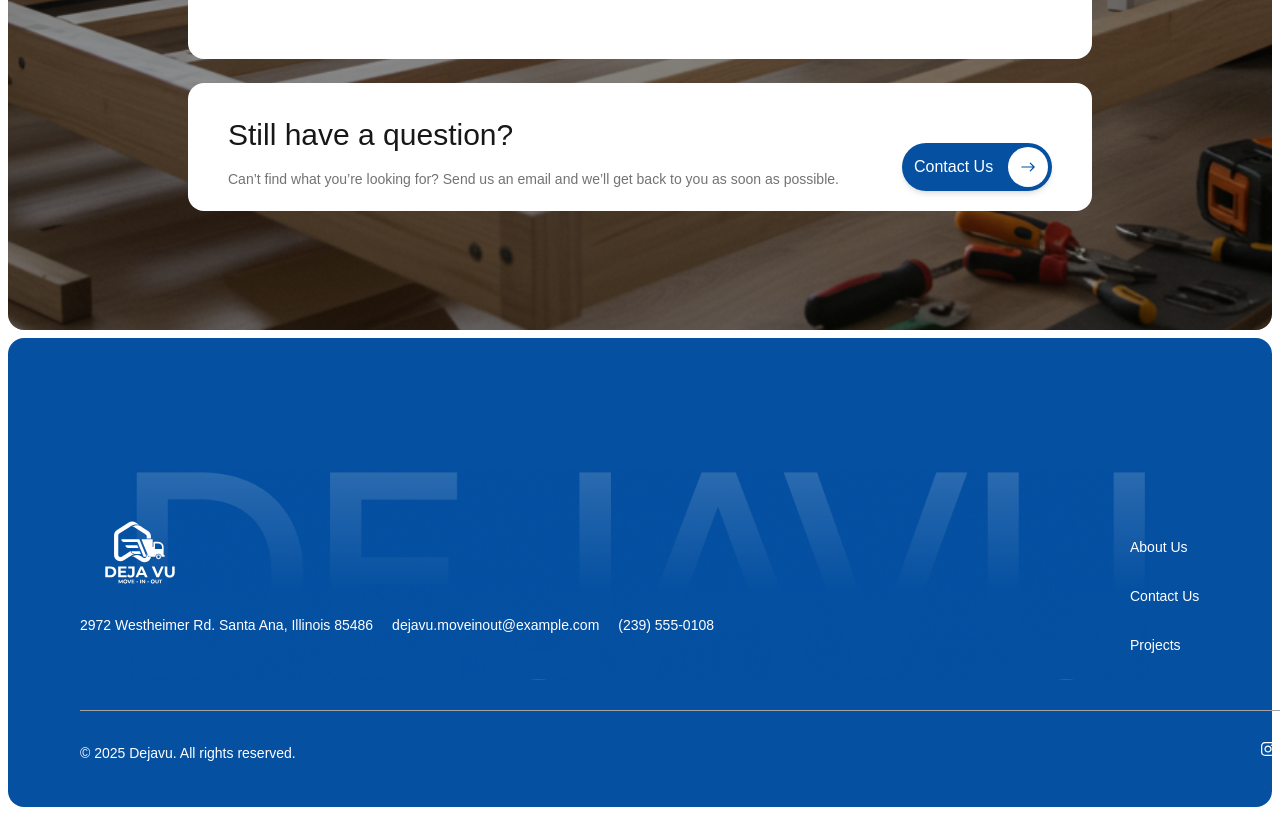
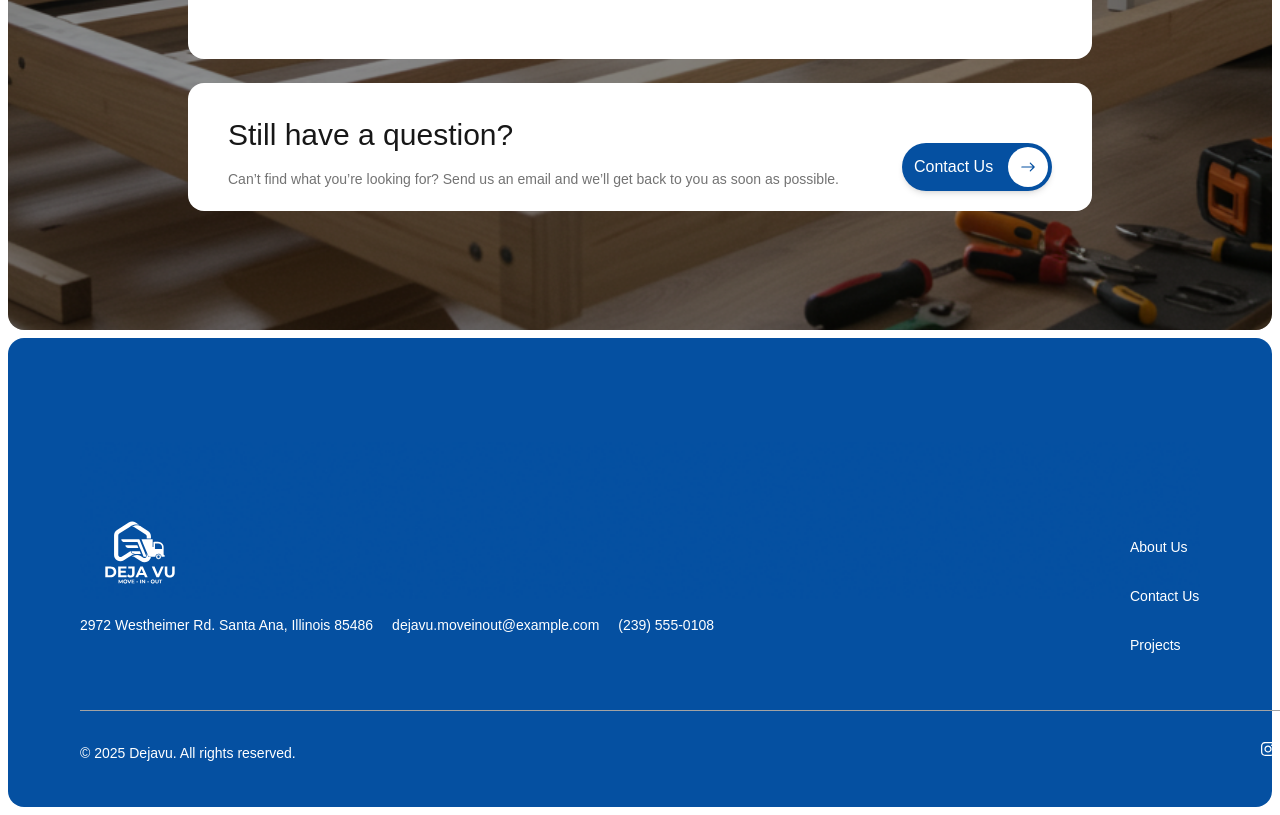
Before and after one commit to S0liddreams/dejavu-website, a Next.js app: page / in a window 1280 px wide. Shown: the part 5233-6048 px from the top of the page. Built offline with nearby package versions, Linux system fonts and the light colour scheme; a web font is replaced by a local one.

Commit message:
update on footer
update on footer

```diff
--- a/src/app/globals.css
+++ b/src/app/globals.css
@@ -53,7 +53,7 @@ body {
   background-repeat: no-repeat; /* Optional: Prevents image from repeating */
 }
 .bg-footerMD-image {
-  background-image: url(''); /* Corrected path */
+  background-image: url('/images/MobileFooterBG.png'); /* Corrected path */
   background-size: cover; /* Optional: Adjusts image to cover the entire element */
   background-position: center; /* Optional: Centers the image */
   background-repeat: no-repeat; /* Optional: Prevents image from repeating */
--- a/src/components/Footer/Footer.jsx
+++ b/src/components/Footer/Footer.jsx
@@ -8,8 +8,8 @@ import { LuFacebook } from "react-icons/lu";
 const Footer = () => {
   return (
     <div className="w-full lg:h-[469px] h-[603px] bg-[#0550A1]    py-[40px] px-[20px] lg:py-[64px] lg:px-[72px] rounded-[16px] mt-[8px]">
-      <div className="bg-footer-image">
-      <div className="xl:w-[1296px]  mx-auto ">
+      <div className="bg-footerMD-image lg:bg-footer-image">
+      <div className="xl:w-[1296px]  mx-auto  ">
         <div className=" h-[410px] lg:h-[268px]  lg:flex lg:flex-row justify-between mt-[40px] lg:mt-[40px]  items-center">
           <div className=" lg:gap-[26px] gap-[40px] grid xl:w-[634px] lg:w-[534px] md:w-full min-w-[305px]  h-fit">
             <div>
```
Also changed, not shown: public/images/MobileFooterBG.png (added).
